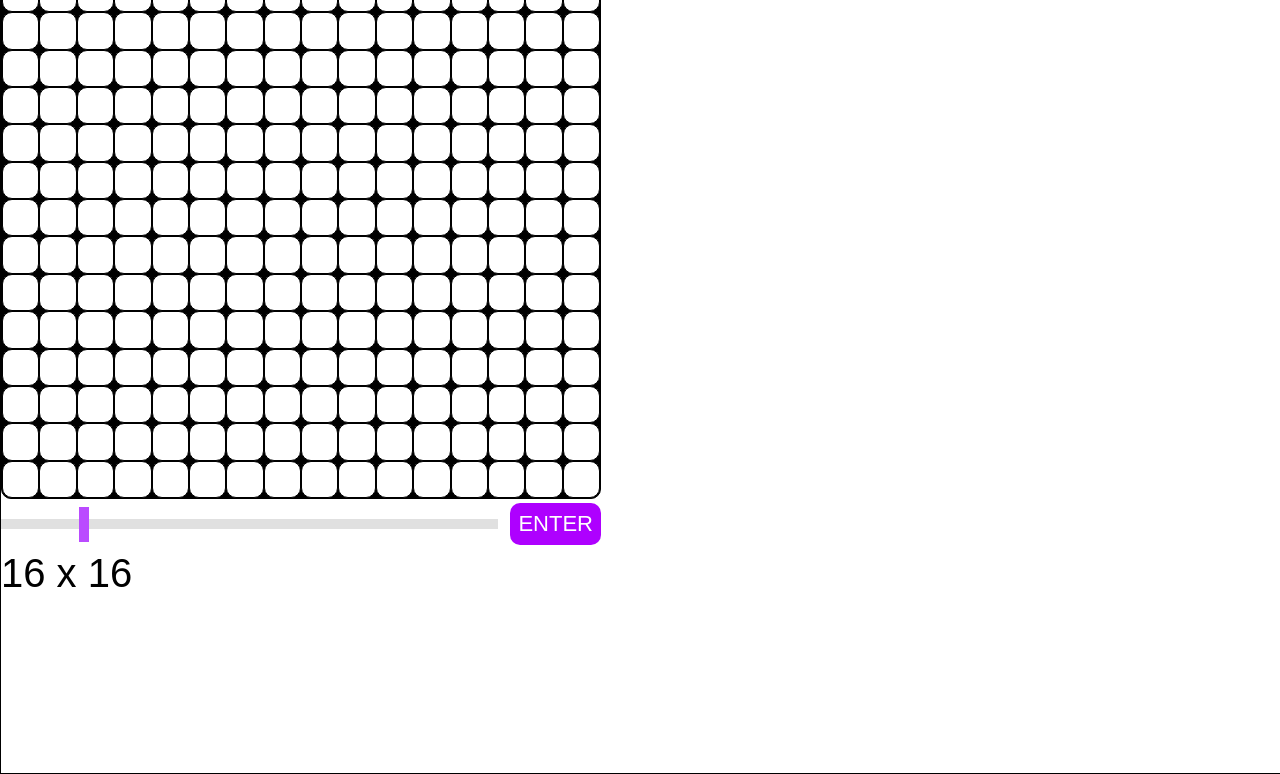
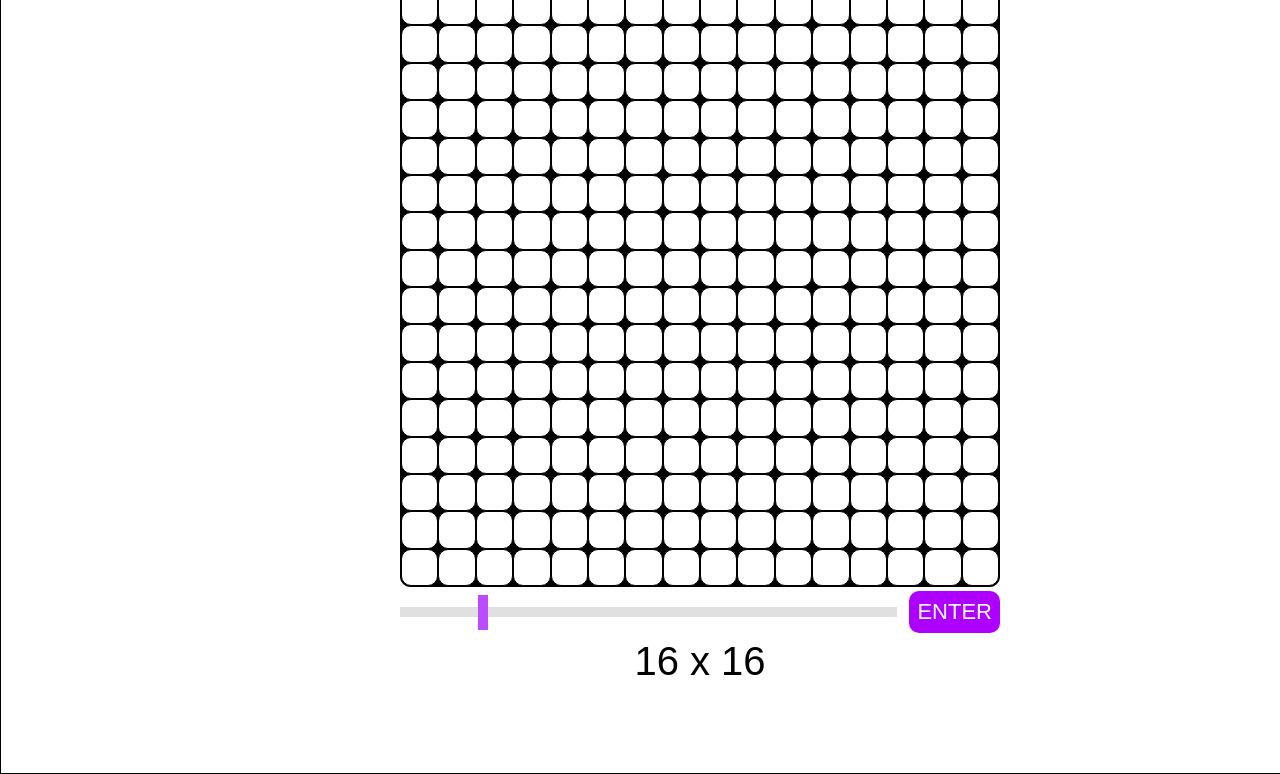
Before and after one commit to Chiwiee/etch-a-sketch_4th, a plain HTML site: page index.html in a window 1280 px wide. Shown: the part 186-960 px from the top of the page. Drawn offline with Linux system fonts and the light colour scheme; a web font is replaced by a local one.

Commit message:
Move main-container css properties to box-container selector

```diff
--- a/style.css
+++ b/style.css
@@ -10,10 +10,12 @@ body {
   line-height: 1.2;
 }
 #main-container {
+}
+#box-container {
   display: flex;
-  /* justify-content: center;
+  justify-content: center;
   align-items: center;
-  flex-direction: column; */
+  flex-direction: column;
   height: 960px;
   width: 1400px;
   border: 1px solid #000000;
```
